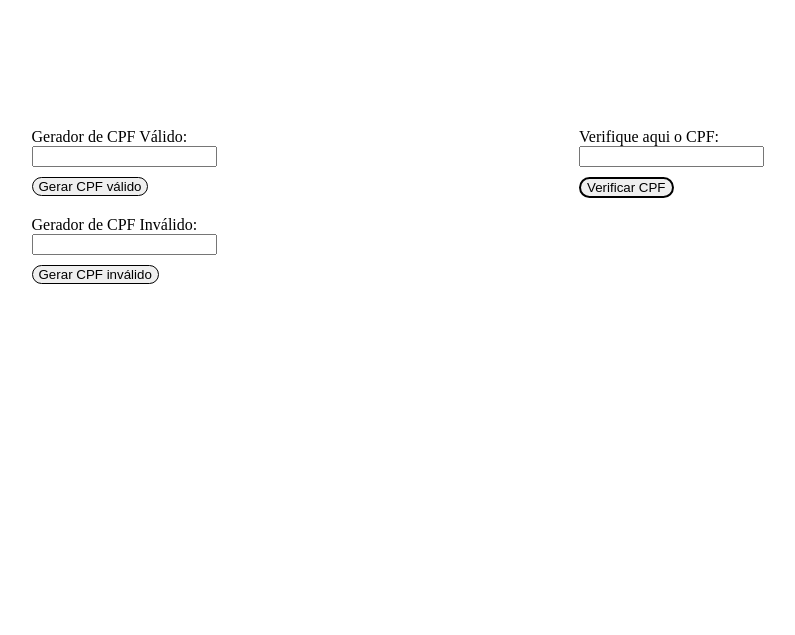
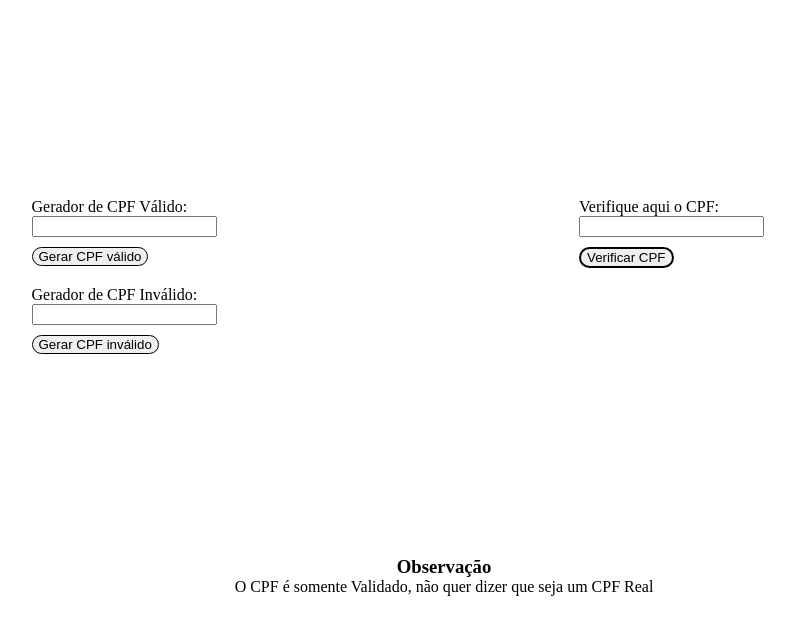
Before and after one commit to Samuel-Oliveira-C/cpf-validator, a website: page public/index.html in a window 1280 px wide. Shown: the part 123-758 px from the top of the page, without its empty margins (196-991 px from the left). Drawn offline with Linux system fonts and the light colour scheme.

Commit message:
Feature(HTML and CSS): Adicionando area de observação

```diff
--- a/public/assets/css/style.css
+++ b/public/assets/css/style.css
@@ -8,7 +8,7 @@
     grid-template-areas:
         "area1 area1"
         "area2 area3"
-        "area2 area3";
+        "area4 area4";
 }
 header {
     display: flex;
@@ -52,3 +52,12 @@ header .title{
     border-radius: 50px;
     border-style: solid;
 }
+.container-observation{
+    grid-area: area4;
+}
+.observation{
+    display: flex;
+    justify-content: center;
+    flex-direction: column;
+    align-items: center;
+}
--- a/public/index.html
+++ b/public/index.html
@@ -8,10 +8,10 @@
     <link rel="stylesheet" href="assets/css/style.css">
 </head>
 <body>
+    <header>
+        <h1 class="title">Validador de CPF</h1>
+    </header>
     <main class="container">
-        <header>
-            <h1 class="title">Validador de CPF</h1>
-        </header>
         <section class="container-generators">
             <div class="generator">
                 <label class="generator-valid">
@@ -40,9 +40,15 @@
             </div>
         </section>
         <section class="container-observation">
-            <div class="observation"></div>
+            <div class="observation">
+                <h3>Observação</h1>
+                <p>O CPF é somente Validado, não quer dizer que seja um CPF Real</p>
+            </div>
         </section>
     </main>
+    <footer>
+
+    </footer>
     <script src="assets/javascript/script.js"></script>
 </body>
 </html>
```
